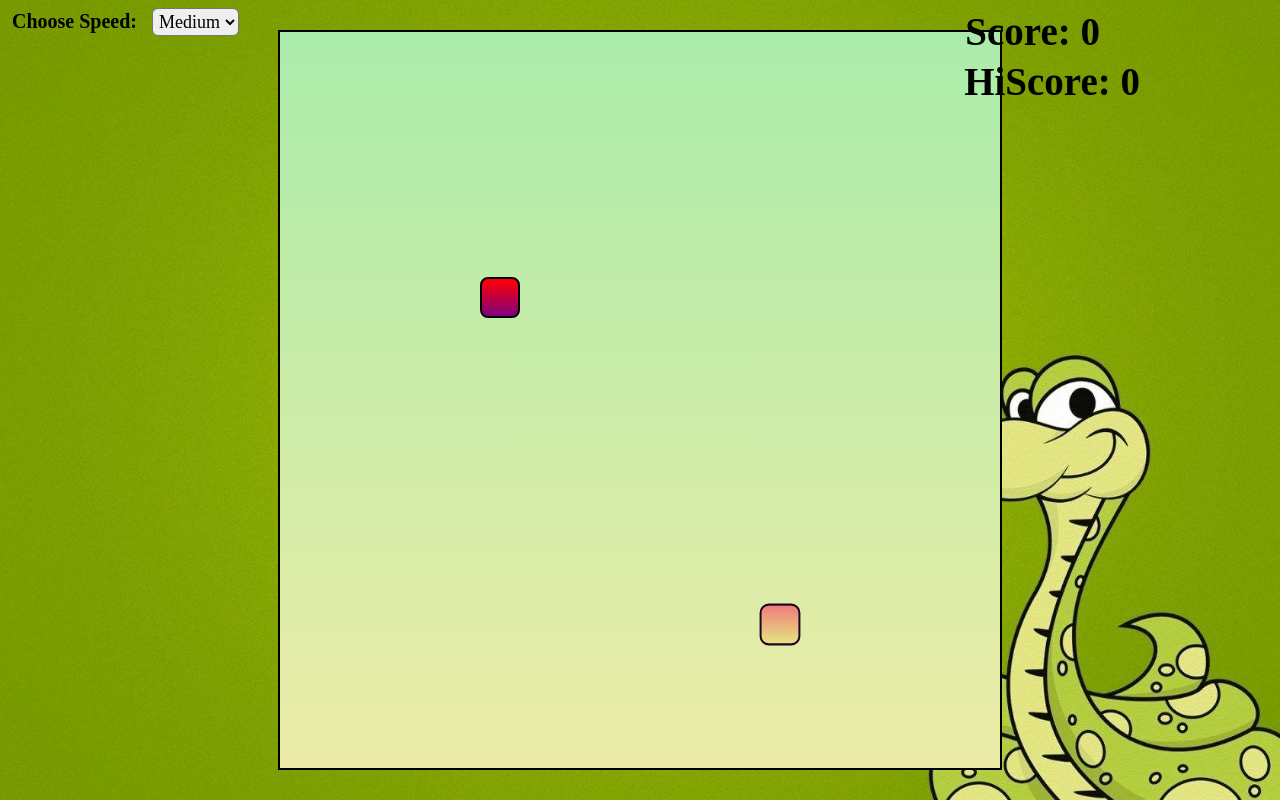
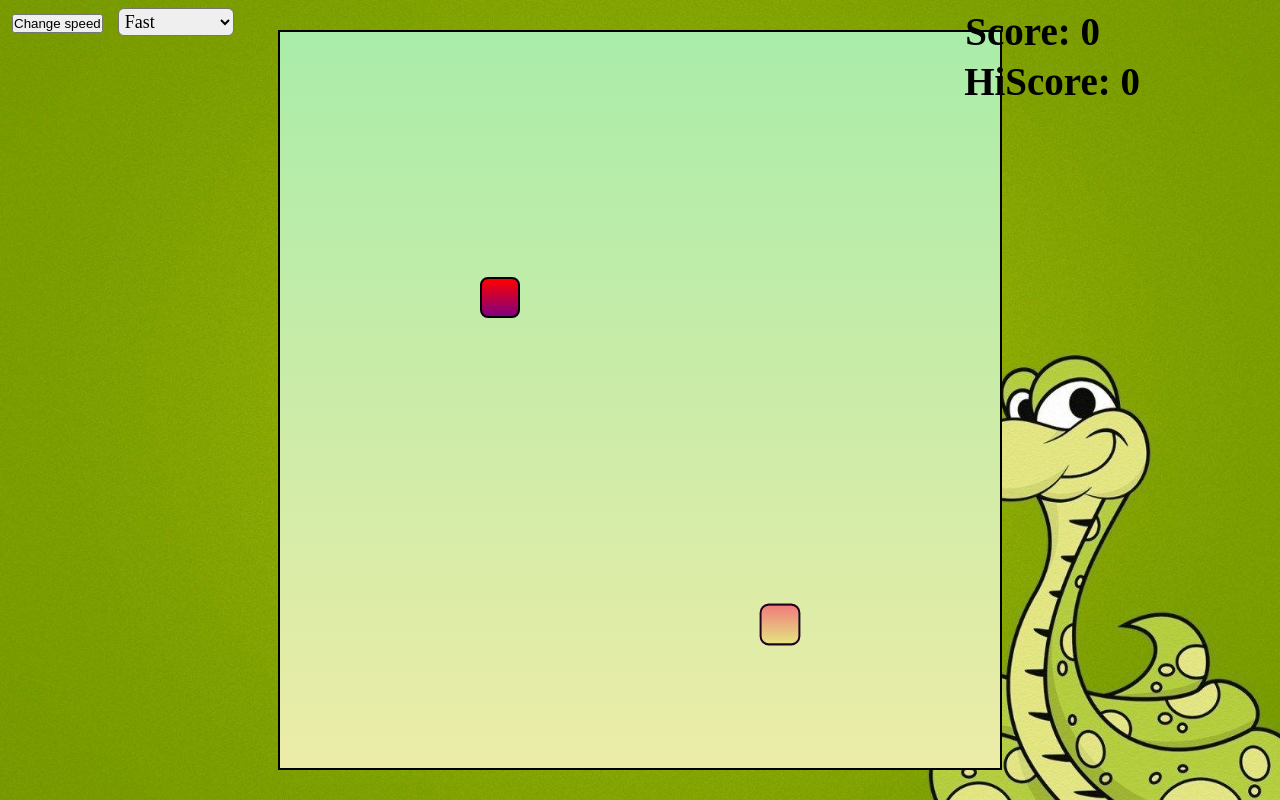
Before and after one commit to Muskan-1813/Snake-mania, a plain HTML site: page index.html in a window 1280 px wide. Drawn offline with Linux system fonts and the light colour scheme; a web font is replaced by a local one.

Commit message:
Update index.html

```diff
--- a/index.html
+++ b/index.html
@@ -10,13 +10,16 @@
 <body>
     <!-- Dropdown with ID to target it later -->
     <div id="dropdownBox">
-        <label for="speedSelect">Choose Speed: </label>
-        <select id="speedSelect">
-            <option value="10">Slow</option>
-            <option value="19" selected>Medium</option>
-            <option value="25">Fast</option>
-        </select>
-    </div>
+       <label for="speedSelect"></label>
+       <button id="enableSpeedSelect">Change speed</button>
+       <select id="speedSelect">
+       <option class="option" value="5">Turtle Mode</option>
+       <option class="option" value="10">Slow</option>
+       <option class="option" value="15" selected>Mid</option>
+       <option class="option" value="20" selected>Fast</option>
+       <option class="option" value="25">Turbo</option>
+      </select>
+ </div>
 
     <div class="body">
         <div id="scoreBox">Score: 0</div>
```
